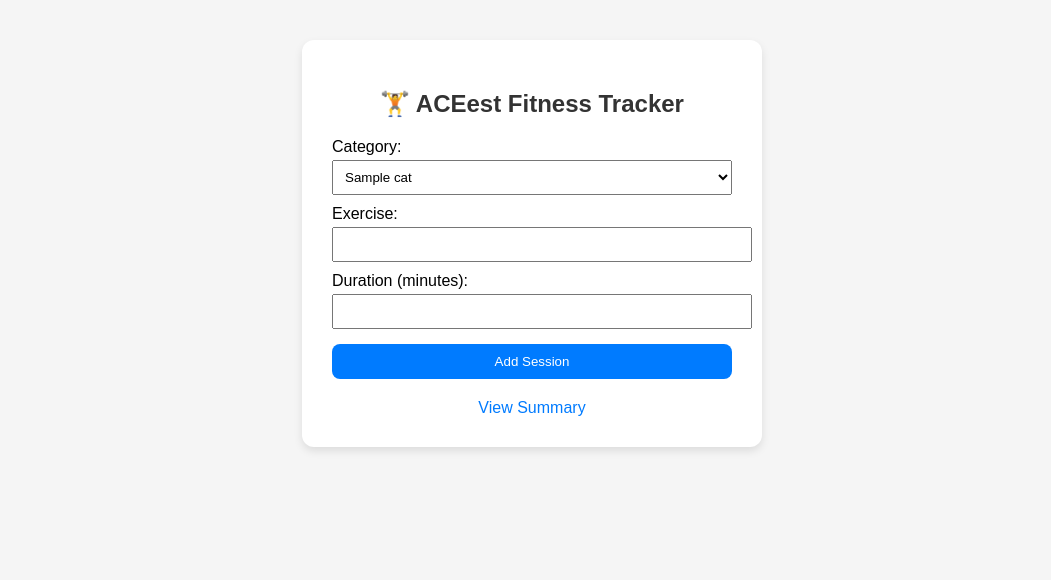
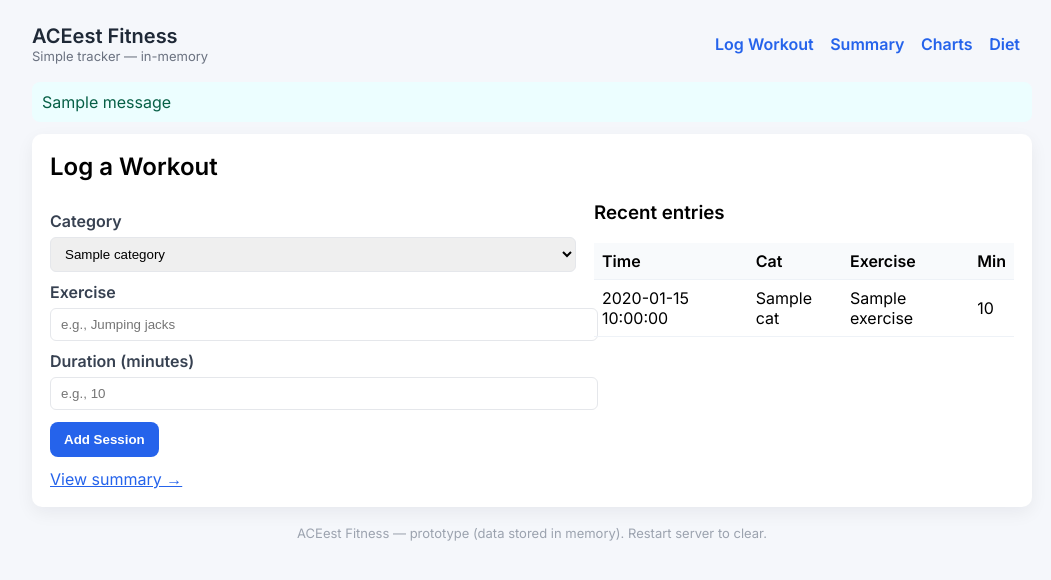
Before and after one commit to 2024ht66019/ACEest-Fitness, a Flask app: template templates/index.html in a window 1280 px wide. Shown: the top 580 px of the page, without its empty margins (108-1159 px from the left). Run offline with Flask 3, Linux system fonts and the light colour scheme; the template is opened without the code that fills it: most values are stand-ins (such as "Sample title", 1, 10 or a date in 2020); one stand-in notice (Sample message) is shown.

Commit message:
JIRA ID: 7
Description: Added extra functionality
Task : Extra functions like charts and diet added in the application
Type : Task
Unit Testing : New functionalities updated properly in the UI

```diff
--- a/fitness_tracker.py
+++ b/fitness_tracker.py
@@ -1,51 +1,100 @@
-from flask import Flask, render_template, request, redirect, url_for
+from flask import Flask, render_template, request, redirect, url_for, jsonify, flash
 from datetime import datetime
 
 app = Flask(__name__)
+app.secret_key = "replace-this-with-a-secret-in-prod"
 
-# In-memory storage (same structure as in Tkinter app)
+# In-memory storage
 workouts = {"Warm-up": [], "Workout": [], "Cool-down": []}
+diet_entries = []  # list of dicts: {food, calories, timestamp}
+
+# Helper to compute totals for charts
+def workout_totals():
+    totals = {k: sum(item["duration"] for item in v) for k, v in workouts.items()}
+    return totals
 
 @app.route('/')
-def home():
-    """Home page with form to add workouts."""
-    return render_template('index.html', categories=list(workouts.keys()))
+def index():
+    categories = list(workouts.keys())
+    return render_template('index.html', categories=categories, workouts=workouts, diet=diet)
 
-@app.route('/add', methods=['POST'])
+@app.route('/add_workout', methods=['POST'])
 def add_workout():
-    """Add a workout entry."""
     category = request.form.get('category')
-    workout = request.form.get('exercise', '').strip()
+    exercise = request.form.get('exercise', '').strip()
     duration_str = request.form.get('duration', '').strip()
 
-    if not workout or not duration_str:
-        return render_template('index.html',
-                               categories=list(workouts.keys()),
-                               error="Please enter both exercise and duration.")
+    if not exercise or not duration_str:
+        flash("Please enter both exercise and duration.", "error")
+        return redirect(url_for('index'))
 
     try:
         duration = int(duration_str)
+        if duration <= 0:
+            raise ValueError
     except ValueError:
-        return render_template('index.html',
-                               categories=list(workouts.keys()),
-                               error="Duration must be a number.")
+        flash("Duration must be a positive integer (minutes).", "error")
+        return redirect(url_for('index'))
 
     entry = {
-        "exercise": workout,
+        "exercise": exercise,
         "duration": duration,
         "timestamp": datetime.now().strftime("%Y-%m-%d %H:%M:%S")
     }
-    workouts[category].append(entry)
-    message = f"Added {workout} ({duration} min) to {category}!"
-
-    return render_template('index.html',
-                           categories=list(workouts.keys()),
-                           message=message)
+    workouts.setdefault(category, []).append(entry)
+    flash(f"Added {exercise} ({duration} min) to {category}.", "success")
+    return redirect(url_for('index'))
 
 @app.route('/summary')
 def summary():
-    """Display a categorized summary of all sessions."""
+    """Tab showing table summary (like your Tkinter summary view)."""
     return render_template('summary.html', workouts=workouts)
+
+@app.route('/charts')
+def charts():
+    """Page that displays workout and diet charts."""
+    return render_template('charts.html')
+
+@app.route('/api/workout_totals')
+def api_workout_totals():
+    totals = workout_totals()
+    return jsonify(totals)
+
+@app.route('/diet')
+def diet():
+    """Diet page - shows entries and form for diet items."""
+    return render_template('diet.html', diet_entries=diet_entries)
+
+@app.route('/add_diet', methods=['POST'])
+def add_diet():
+    food = request.form.get('food', '').strip()
+    calories_str = request.form.get('calories', '').strip()
+
+    if not food or not calories_str:
+        flash("Please enter both food and calories.", "error")
+        return redirect(url_for('diet'))
+
+    try:
+        calories = int(calories_str)
+        if calories < 0:
+            raise ValueError
+    except ValueError:
+        flash("Calories must be a non-negative integer.", "error")
+        return redirect(url_for('diet'))
+
+    entry = {
+        "food": food,
+        "calories": calories,
+        "timestamp": datetime.now().strftime("%Y-%m-%d %H:%M:%S")
+    }
+    diet_entries.append(entry)
+    flash(f"Added diet item: {food} ({calories} kcal).", "success")
+    return redirect(url_for('diet'))
+
+# Simple API to get raw sessions (if needed)
+@app.route('/api/sessions')
+def api_sessions():
+    return jsonify({"workouts": workouts, "diet": diet_entries})
 
 if __name__ == '__main__':
     app.run(debug=True)
--- /dev/null
+++ b/templates/base.html
@@ -0,0 +1,63 @@
+<!doctype html>
+<html lang="en">
+<head>
+  <meta charset="utf-8" />
+  <title>ACEest Fitness</title>
+  <meta name="viewport" content="width=device-width,initial-scale=1" />
+  <link href="https://fonts.googleapis.com/css2?family=Inter:wght@300;400;600&display=swap" rel="stylesheet">
+  <style>
+    body { font-family: 'Inter', Arial, sans-serif; background:#f5f7fb; margin:0; padding:24px; }
+    .app { max-width:1000px; margin: 0 auto; }
+    header { display:flex; align-items:center; justify-content:space-between; margin-bottom:18px; }
+    h1 { margin:0; font-size:20px; color:#1f2937; }
+    nav a { margin-right:12px; text-decoration:none; color:#2563eb; font-weight:600; }
+    .card { background:#fff; padding:18px; border-radius:10px; box-shadow: 0 6px 18px rgba(15,23,42,0.06); }
+    .flash { padding:10px; border-radius:8px; margin-bottom:12px;}
+    .flash.success { background:#ecfeff; color:#065f46; }
+    .flash.error { background:#ffebe9; color:#7f1d1d; }
+    form label { display:block; margin-top:10px; font-weight:600; color:#374151; }
+    input[type="text"], input[type="number"], select { width:100%; padding:8px 10px; border-radius:6px; border:1px solid #e5e7eb; margin-top:6px; }
+    button { margin-top:12px; padding:10px 14px; border-radius:8px; border:none; background:#2563eb; color:#fff; font-weight:600; cursor:pointer; }
+    table { width:100%; border-collapse:collapse; margin-top:14px; }
+    th, td { text-align:left; padding:8px; border-bottom:1px solid #eef2f7; }
+    th { background:#f8fafc; }
+    .two-column { display:grid; grid-template-columns: 1fr 420px; gap:18px; align-items:start; }
+    @media (max-width:900px){ .two-column { grid-template-columns: 1fr; } nav { margin-top:8px; } }
+  </style>
+  {% block head %}{% endblock %}
+</head>
+<body>
+  <div class="app">
+    <header>
+      <div>
+        <h1>ACEest Fitness</h1>
+        <div style="color:#6b7280; font-size:13px;">Simple tracker — in-memory</div>
+      </div>
+      <nav>
+        <a href="{{ url_for('index') }}">Log Workout</a>
+        <a href="{{ url_for('summary') }}">Summary</a>
+        <a href="{{ url_for('charts') }}">Charts</a>
+        <a href="{{ url_for('diet') }}">Diet</a>
+      </nav>
+    </header>
+
+    {% with messages = get_flashed_messages(with_categories=true) %}
+      {% if messages %}
+        {% for category, msg in messages %}
+          <div class="flash {{ category }}">{{ msg }}</div>
+        {% endfor %}
+      {% endif %}
+    {% endwith %}
+
+    <div class="card">
+      {% block content %}{% endblock %}
+    </div>
+
+    <footer style="margin-top:18px; text-align:center; color:#9ca3af; font-size:13px;">
+      ACEest Fitness — prototype (data stored in memory). Restart server to clear.
+    </footer>
+  </div>
+
+  {% block scripts %}{% endblock %}
+</body>
+</html>
--- a/templates/index.html
+++ b/templates/index.html
@@ -1,47 +1,52 @@
-<!DOCTYPE html>
-<html lang="en">
-<head>
-    <meta charset="UTF-8">
-    <title>ACEest Fitness Tracker</title>
-    <style>
-        body { font-family: Arial, sans-serif; margin: 40px; background: #f5f5f5; }
-        .container { background: white; padding: 30px; border-radius: 12px; width: 400px; margin: auto; box-shadow: 0 4px 8px rgba(0,0,0,0.1); }
-        h2 { color: #333; text-align: center; }
-        label { display: block; margin-top: 10px; }
-        input, select { width: 100%; padding: 8px; margin-top: 4px; }
-        button { margin-top: 15px; padding: 10px; width: 100%; background: #007bff; color: white; border: none; border-radius: 8px; cursor: pointer; }
-        button:hover { background: #0056b3; }
-        .msg { color: green; text-align: center; margin-top: 10px; }
-        .error { color: red; text-align: center; margin-top: 10px; }
-        a { display: block; text-align: center; margin-top: 20px; color: #007bff; text-decoration: none; }
-        a:hover { text-decoration: underline; }
-    </style>
-</head>
-<body>
-    <div class="container">
-        <h2>🏋️ ACEest Fitness Tracker</h2>
+{% extends "base.html" %}
+{% block content %}
+  <h2 style="margin-top:0;">Log a Workout</h2>
+  <div class="two-column">
+    <div>
+      <form method="post" action="{{ url_for('add_workout') }}">
+        <label>Category</label>
+        <select name="category">
+          {% for c in categories %}
+            <option value="{{ c }}">{{ c }}</option>
+          {% endfor %}
+        </select>
 
-        {% if message %}<div class="msg">{{ message }}</div>{% endif %}
-        {% if error %}<div class="error">{{ error }}</div>{% endif %}
+        <label>Exercise</label>
+        <input type="text" name="exercise" placeholder="e.g., Jumping jacks" required>
 
-        <form method="post" action="{{ url_for('add_workout') }}">
-            <label>Category:</label>
-            <select name="category">
-                {% for cat in categories %}
-                    <option value="{{ cat }}">{{ cat }}</option>
-                {% endfor %}
-            </select>
+        <label>Duration (minutes)</label>
+        <input type="number" name="duration" min="1" placeholder="e.g., 10" required>
 
-            <label>Exercise:</label>
-            <input type="text" name="exercise" required>
+        <button type="submit">Add Session</button>
+      </form>
 
-            <label>Duration (minutes):</label>
-            <input type="number" name="duration" required>
+      <a href="{{ url_for('summary') }}" style="display:inline-block; margin-top:12px; color:#2563eb;">View summary →</a>
+    </div>
 
-            <button type="submit">Add Session</button>
-        </form>
-
-        <a href="{{ url_for('summary') }}">View Summary</a>
+    <div>
+      <h3 style="margin-top:0;">Recent entries</h3>
+      {% set recent = [] %}
+      {% for cat, sessions in workouts.items() %}
+        {% for s in sessions %}
+          {% set _ = recent.append((s.timestamp, cat, s.exercise, s.duration)) %}
+        {% endfor %}
+      {% endfor %}
+      {% set recent = recent|sort(reverse=true) %}
+      {% if recent %}
+        <table>
+          <tr><th>Time</th><th>Cat</th><th>Exercise</th><th>Min</th></tr>
+          {% for t, cat, ex, dur in recent[:8] %}
+            <tr>
+              <td>{{ t }}</td>
+              <td>{{ cat }}</td>
+              <td>{{ ex }}</td>
+              <td>{{ dur }}</td>
+            </tr>
+          {% endfor %}
+        </table>
+      {% else %}
+        <p>No sessions logged yet.</p>
+      {% endif %}
     </div>
-</body>
-</html>
+  </div>
+{% endblock %}
```
Also changed, not shown: templates/charts.html (added, +79 -0 lines), templates/diet.html (added, +36 -0 lines), templates/summary.html (+12 -35 lines).
